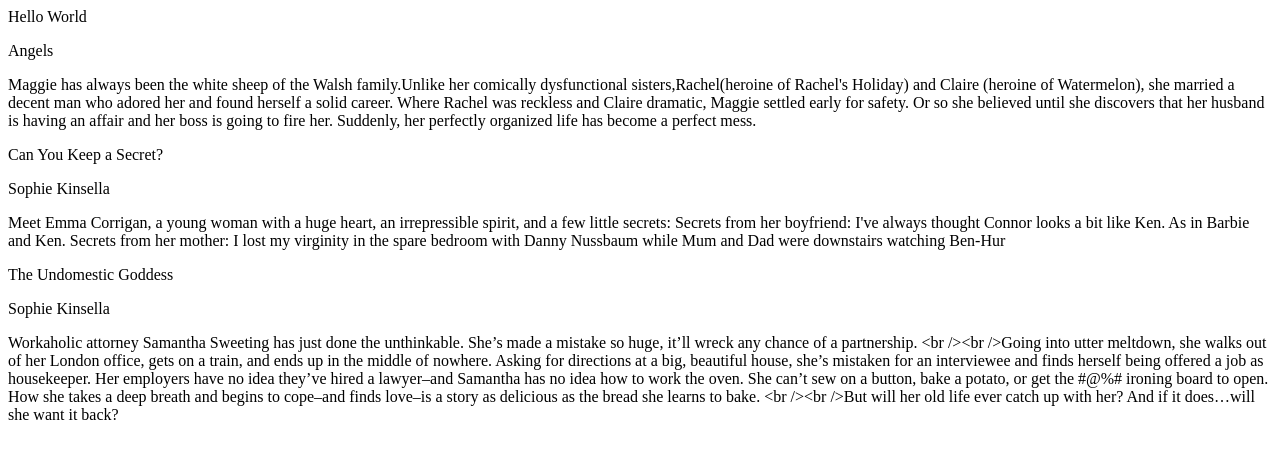
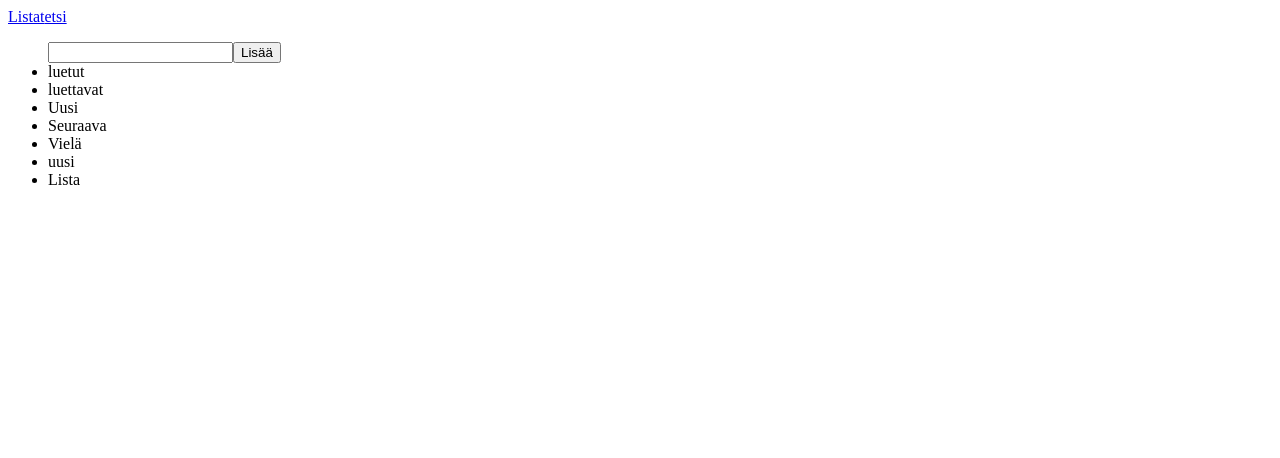
Before and after one commit to KaroliinaM/reads, a React (Create React App) app in the folder reads-frontend/: page / in a window 1280 px wide. Shown: the top 458 px of the page. Built offline with nearby package versions, Linux system fonts and the light colour scheme; data requests are answered from the project's data file.

Commit message:
first router

```diff
--- a/reads-frontend/package.json
+++ b/reads-frontend/package.json
@@ -8,6 +8,7 @@
     "@testing-library/user-event": "^7.1.2",
     "react": "^16.13.1",
     "react-dom": "^16.13.1",
+    "react-router-dom": "^5.2.0",
     "react-scripts": "3.4.1"
   },
   "scripts": {
--- a/reads-frontend/src/App.js
+++ b/reads-frontend/src/App.js
@@ -2,14 +2,29 @@ import React from 'react';
 import SearchBookContainer from './containers/SearchBookContainer'
 import ListViewContainer from './containers/ListViewContainer'
 import ReadListContainer from './containers/ReadListContainer'
+import {
+  BrowserRouter as Router,
+  Switch, Route, Link
+} from "react-router-dom"
 
 const App =()=> {
 
 
 return(
-  <div>Hello World
-    <ReadListContainer />
-  </div>
+  <Router>
+    <div>
+      <Link to="/">Listat</Link>
+      <Link to="/etsi">etsi</Link>
+    </div>
+    <Switch>
+      <Route path="/etsi">
+        <SearchBookContainer />
+      </Route>
+      <Route path="/">
+        <ListViewContainer />
+      </Route>
+    </Switch>
+  </Router>
 )}
 
 export default App;
--- a/reads-frontend/src/containers/ReadListContainer.js
+++ b/reads-frontend/src/containers/ReadListContainer.js
@@ -5,9 +5,12 @@ const ReadListContainer = ({id}) => {
     const [readList, setReadList] = useState([])
 
     useEffect(() => {
-        fetch('http://localhost:3001/books')
+        fetch('http://localhost:3001/books/')
         .then(response => response.json())
-        .then(data => setReadList(data))
+        .then(data => {
+            console.log(data)
+            setReadList(data)
+        })
     }, [])
 
     return (
```
Also changed, not shown: 1 other file (tests, documents, lock files or other folders).
